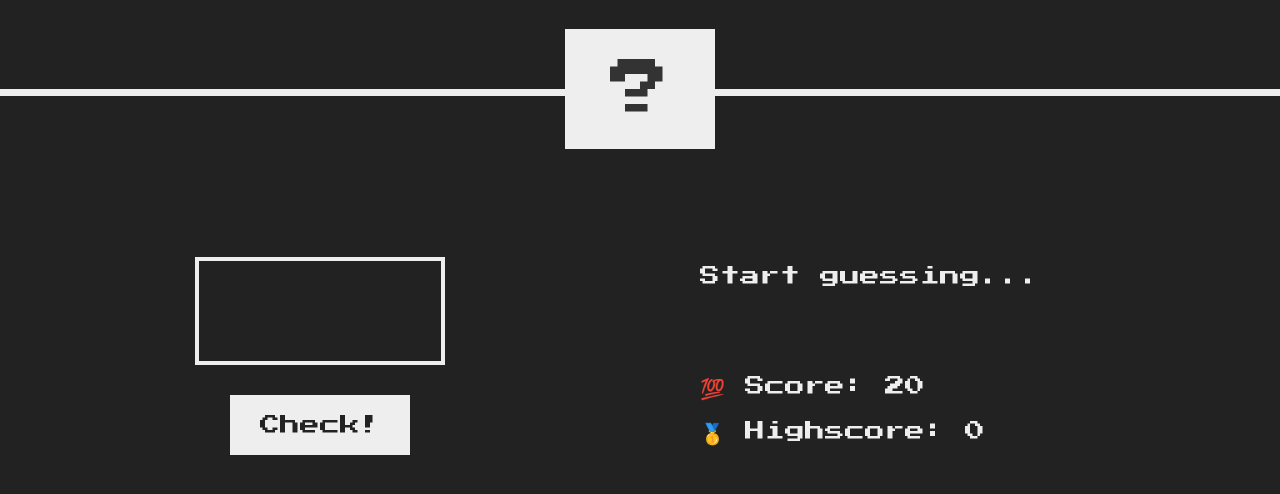
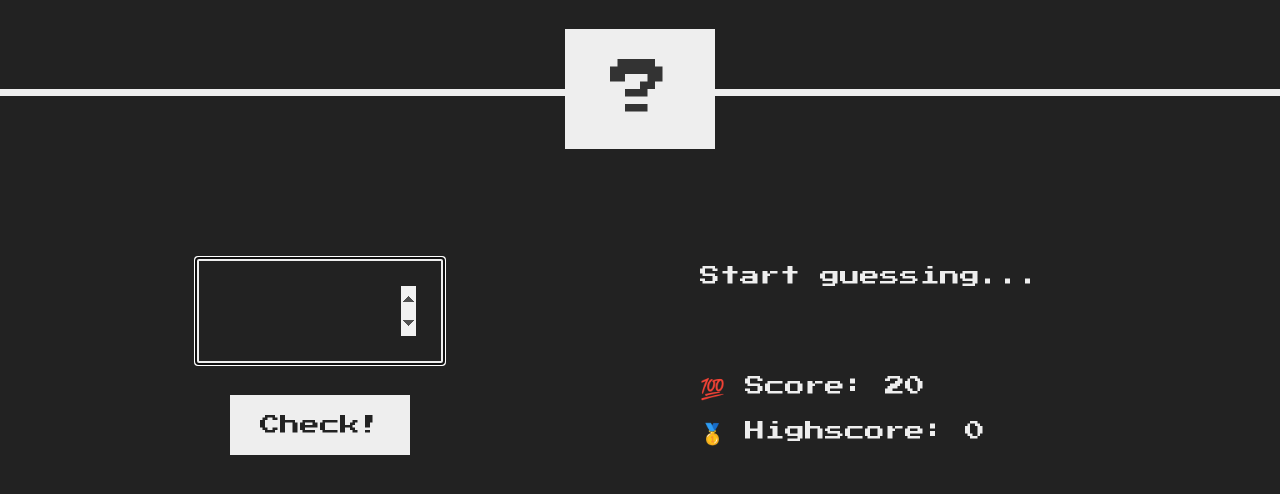
Before and after one commit to BigBossX/gameTest, a plain HTML site: page index.html in a window 1280 px wide. Shown: the part 184-678 px from the top of the page. Drawn offline with Linux system fonts and the light colour scheme.

Commit message:
Add autofocus.

```diff
--- a/index.html
+++ b/index.html
@@ -17,7 +17,7 @@
     </header>
     <main>
       <section class="left">
-        <input type="number" class="guess" min="0" max="20" />
+        <input type="number" class="guess" min="0" max="20" autofocus />
         <button class="btn check">Check!</button>
       </section>
       <section class="right">
```
